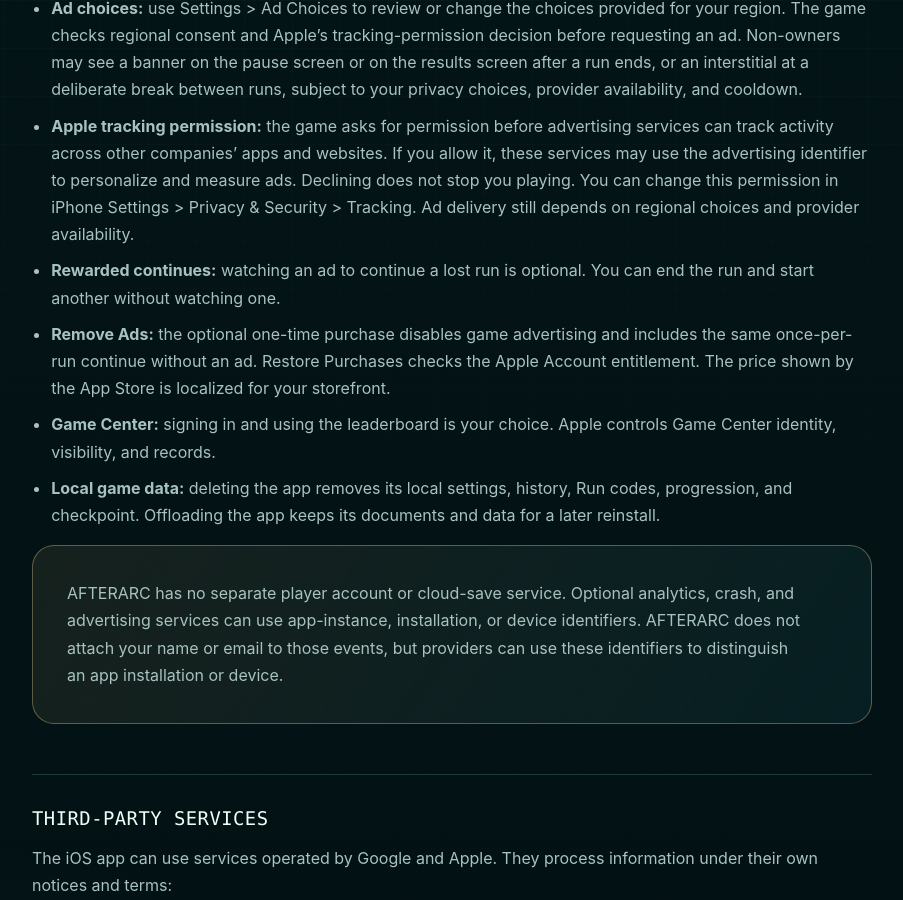
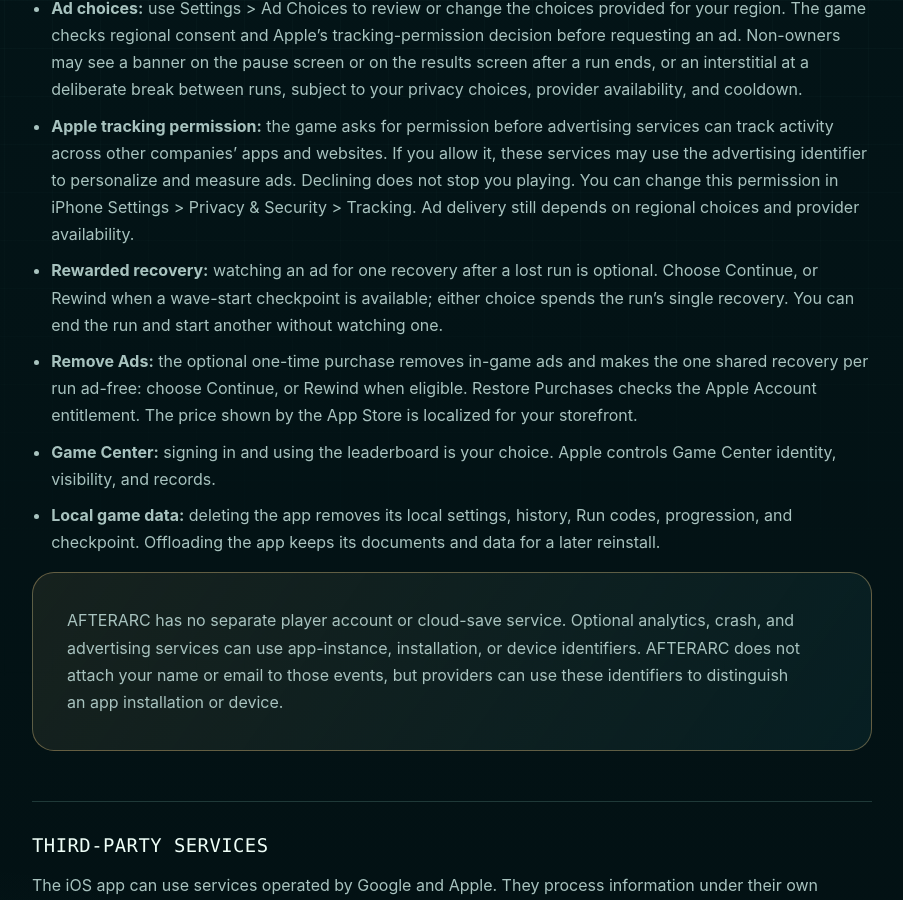
Before and after one commit to pgtgrly/pgtgrly.github.io, a Jekyll site: the page afterarc/afterarc-privacy.html, which Jekyll copies as it is, in a window 1280 px wide and 900 px high, scrolled down 2153 px. Shown: the whole window, without its empty margins (188-1091 px from the left). Built offline with Jekyll 4.4.1, drawn with Linux system fonts in a browser that asks for light colours; some of the changed text lies outside the part shown.

Commit message:
Clarify AFTERARC shared recovery benefit

```diff
--- a/afterarc/afterarc-privacy.html
+++ b/afterarc/afterarc-privacy.html
@@ -28,7 +28,7 @@
         <thead><tr><th>Data</th><th>Why</th><th>Where</th></tr></thead>
         <tbody>
           <tr><td data-label="Data">Settings, saved progress, discoveries, recent runs, scores, Run codes, and a resumable checkpoint</td><td data-label="Why">To remember preferences, restore play, show records, and unlock content</td><td data-label="Where">Locally in the app on your device</td></tr>
-          <tr><td data-label="Data">Gameplay events such as run and wave boundaries, score, duration, builds, routes, damage totals, Blast use, pickups, service outcomes, whether a continue was used, and optional per-impression ad-revenue values by format and placement</td><td data-label="Why">To balance the game, understand play, improve reliability, and measure aggregate ad performance</td><td data-label="Where">Google Analytics for Firebase while “Share gameplay and crash data” is enabled</td></tr>
+          <tr><td data-label="Data">Gameplay events such as run and wave boundaries, score, duration, builds, routes, damage totals, Blast use, pickups, service outcomes, whether a recovery was used, and optional per-impression ad-revenue values by format and placement</td><td data-label="Why">To balance the game, understand play, improve reliability, and measure aggregate ad performance</td><td data-label="Where">Google Analytics for Firebase while “Share gameplay and crash data” is enabled</td></tr>
           <tr><td data-label="Data">Crash and diagnostic information, including app/device details, crash traces, and sanitized error messages</td><td data-label="Why">To find and fix crashes and defects</td><td data-label="Where">Firebase Crashlytics when collection is enabled by the app and your gameplay-and-crash-data choice</td></tr>
           <tr><td data-label="Data">Ad request and interaction information, which may include IP address, general location inferred from IP, device or app identifiers, ad impressions, clicks, and diagnostics</td><td data-label="Why">To request, deliver, measure, limit, and protect rewarded, pause-banner, results-banner, and between-run ads</td><td data-label="Where">Google Mobile Ads and its advertising partners, according to the privacy choices shown for your region</td></tr>
           <tr><td data-label="Data">App Store product, verified purchase entitlement, and purchase measurement</td><td data-label="Why">To remove ads and restore the purchase</td><td data-label="Where">Verified on-device through Apple StoreKit. When gameplay data sharing is enabled, Firebase receives the verified purchase transaction to measure purchase value and currency. Payment-card and banking details stay with Apple</td></tr>
@@ -45,8 +45,8 @@
         <li><strong>Gameplay and crash data:</strong> sharing is on for new installations. Any previously saved off choice is respected. Change “Share gameplay and crash data” in Settings at any time. Turning it off stops new app-defined events and error submissions; information already sent cannot be recalled.</li>
         <li><strong>Ad choices:</strong> use Settings &gt; Ad Choices to review or change the choices provided for your region. The game checks regional consent and Apple’s tracking-permission decision before requesting an ad. Non-owners may see a banner on the pause screen or on the results screen after a run ends, or an interstitial at a deliberate break between runs, subject to your privacy choices, provider availability, and cooldown.</li>
         <li><strong>Apple tracking permission:</strong> the game asks for permission before advertising services can track activity across other companies’ apps and websites. If you allow it, these services may use the advertising identifier to personalize and measure ads. Declining does not stop you playing. You can change this permission in iPhone Settings &gt; Privacy &amp; Security &gt; Tracking. Ad delivery still depends on regional choices and provider availability.</li>
-        <li><strong>Rewarded continues:</strong> watching an ad to continue a lost run is optional. You can end the run and start another without watching one.</li>
-        <li><strong>Remove Ads:</strong> the optional one-time purchase disables game advertising and includes the same once-per-run continue without an ad. Restore Purchases checks the Apple Account entitlement. The price shown by the App Store is localized for your storefront.</li>
+        <li><strong>Rewarded recovery:</strong> watching an ad for one recovery after a lost run is optional. Choose Continue, or Rewind when a wave-start checkpoint is available; either choice spends the run’s single recovery. You can end the run and start another without watching one.</li>
+        <li><strong>Remove Ads:</strong> the optional one-time purchase removes in-game ads and makes the one shared recovery per run ad-free: choose Continue, or Rewind when eligible. Restore Purchases checks the Apple Account entitlement. The price shown by the App Store is localized for your storefront.</li>
         <li><strong>Game Center:</strong> signing in and using the leaderboard is your choice. Apple controls Game Center identity, visibility, and records.</li>
         <li><strong>Local game data:</strong> deleting the app removes its local settings, history, Run codes, progression, and checkpoint. Offloading the app keeps its documents and data for a later reinstall.</li>
       </ul>
--- a/afterarc/afterarc-terms.html
+++ b/afterarc/afterarc-terms.html
@@ -15,8 +15,8 @@
     <header class="document-header"><p class="eyebrow">Terms for using AFTERARC</p><h1>Terms<br><em>of Use.</em></h1><p class="lede">These terms apply when you download or use AFTERARC, an iPhone game provided by Pranav Garg.</p><p class="meta">Effective 20 September 2026</p></header>
     <section><h2>Using the game</h2><p>Your license to use AFTERARC is governed by <a href="https://www.apple.com/legal/internet-services/itunes/dev/stdeula/" target="_blank" rel="noopener noreferrer">Apple’s Standard Licensed Application End User License Agreement</a>. These terms supplement that agreement and do not limit rights it gives you. You may not disrupt, cheat, automate play against public leaderboards, or misuse the game.</p><p>The game, its visual design, audio, code, text, and original content remain the property of Pranav Garg and applicable licensors. Apple, Game Center, Google, and other third-party names remain the property of their owners. The <a href="afterarc-licenses.html">software notices</a> list included components.</p></section>
     <section><h2>Scores, Run codes, and saved progress</h2><p>Run codes repeat a structured starting point under the current rules, but an update may change outcomes, balance, or content. Scores, unlocks, run history, and checkpoints are entertainment features. They may be corrected, rejected, reset, or become incompatible when needed to address defects, cheating, corruption, balance, or service changes.</p><p>Eligible scores may be sent to Game Center when you choose that service. Do not submit manipulated or automated scores.</p></section>
-    <section><h2>Ads and network access</h2><p>The game may offer optional rewarded advertisements, a banner on the pause screen or the results screen after a run ends, and occasional interstitial advertisements between runs. Banners use a reserved footer slot; ads do not cover the active board or interrupt gameplay. Watching a rewarded ad to continue is optional. Remove Ads is a one-time purchase that removes game ads and includes one ad-free continue per run. Ad availability and rewards depend on your privacy choices and provider availability and are not guaranteed. Ads, Game Center, privacy forms, analytics, crash reporting, and diagnostics can require an internet connection. Your carrier or internet provider may charge for data use.</p></section>
-    <section><h2>Purchases</h2><p>Where available, Remove Ads is a one-time, non-consumable purchase through Apple. Its localized price is shown before purchase. It removes game ads and includes one ad-free continue per run. A run that uses a continue is not eligible for the competitive leaderboard. Pending or unverified purchases do not grant the entitlement. Use Restore Purchases with the Apple Account that bought it. Apple handles payment, purchase authorization, and refund requests under its policies. A refunded or revoked purchase no longer grants ad removal. There is no subscription or recurring charge for Remove Ads.</p></section>
+    <section><h2>Ads and network access</h2><p>The game may offer optional rewarded advertisements, a banner on the pause screen or the results screen after a run ends, and occasional interstitial advertisements between runs. Banners use a reserved footer slot; ads do not cover the active board or interrupt gameplay. Watching a rewarded ad for one recovery is optional. One shared recovery is available per run: Continue, or Rewind when eligible. Remove Ads is a one-time purchase that removes in-game ads and makes the chosen recovery ad-free. Ad availability and rewards depend on your privacy choices and provider availability and are not guaranteed. Ads, Game Center, privacy forms, analytics, crash reporting, and diagnostics can require an internet connection. Your carrier or internet provider may charge for data use.</p></section>
+    <section><h2>Purchases</h2><p>Where available, Remove Ads is a one-time, non-consumable purchase through Apple. Its localized price is shown before purchase. It removes in-game ads and makes one shared recovery per run ad-free: Continue, or Rewind when eligible. A run that uses either recovery is not eligible for the competitive leaderboard. Pending or unverified purchases do not grant the entitlement. Use Restore Purchases with the Apple Account that bought it. Apple handles payment, purchase authorization, and refund requests under its policies. A refunded or revoked purchase no longer grants ad removal. There is no subscription or recurring charge for Remove Ads.</p></section>
     <section><h2>Health and accessibility</h2><p>The game uses motion, flashes, sound, and vibration. Reduced Motion, volume, visual quality, and vibration controls are available in Settings. Stop playing if you experience discomfort.</p></section>
     <section><h2>Availability and updates</h2><p>We may update the game, rebalance it, add or remove features, change device or operating-system requirements, or discontinue it. Updates may be needed for connected features. We do not promise uninterrupted or error-free operation, preservation of every local save, or continued support for every device or iOS version.</p></section>
     <section><h2>Disclaimer and limits</h2><p>To the extent permitted by law, the game is provided “as is” and “as available,” without warranties beyond those that cannot lawfully be excluded. To the extent permitted by law, Pranav Garg is not liable for indirect, incidental, special, consequential, or punitive loss arising from use of or inability to use the game or a third-party service. Nothing in these terms excludes guarantees, remedies, or liabilities that cannot be excluded under applicable consumer law.</p></section>
```
Also changed, not shown: afterarc/afterarc-support.html (+1 -1 lines).
